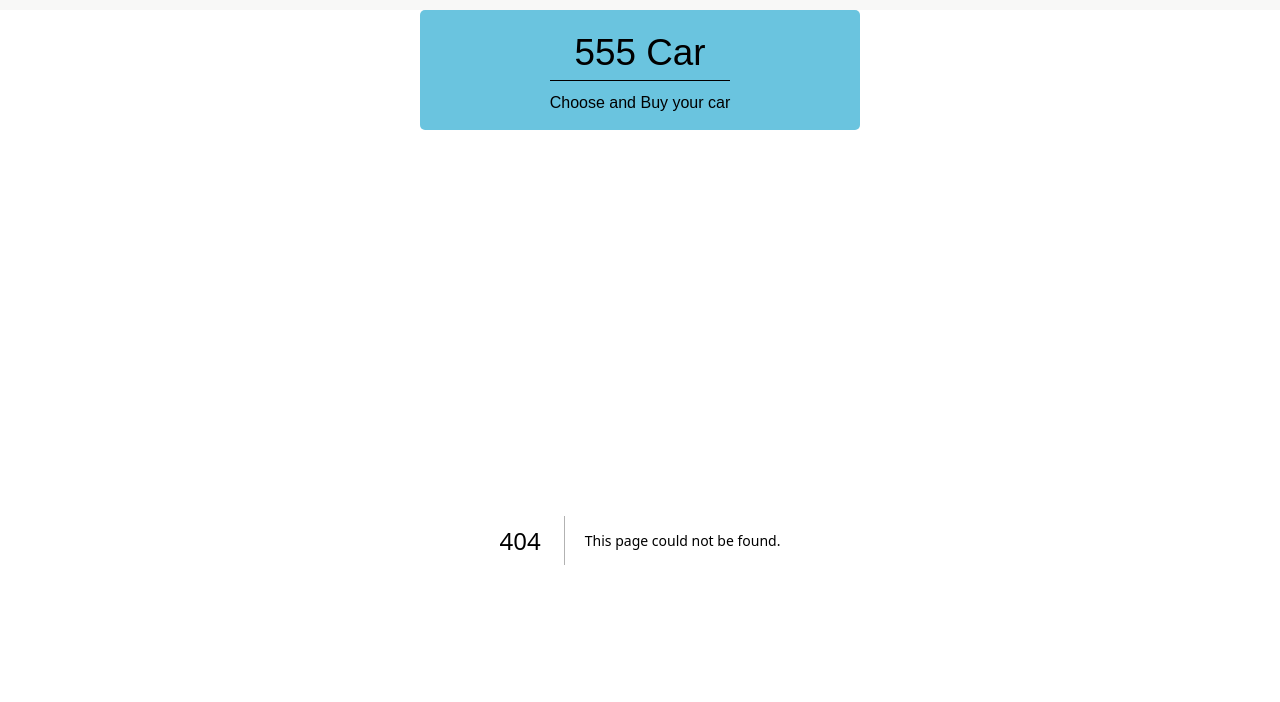
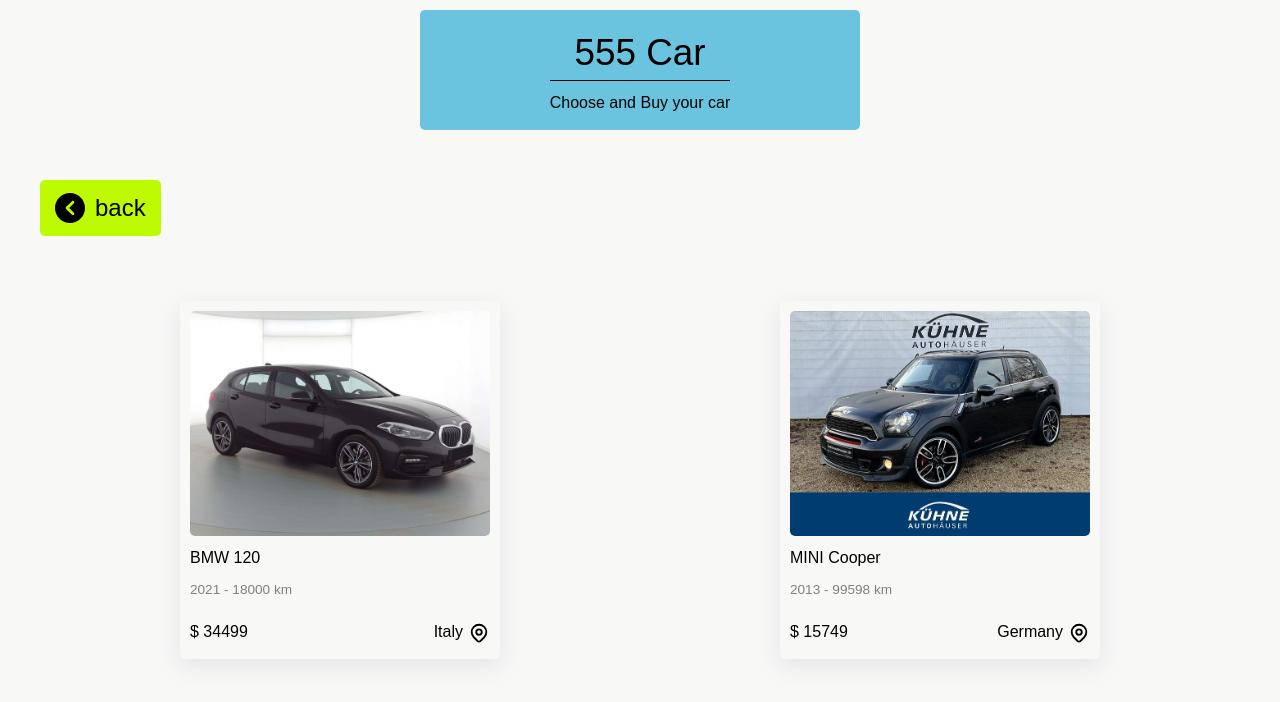
Before and after one commit to yosef-rrezaie/Car-project, a Next.js app: page /categories/hatchback in a window 1280 px wide. Before the commit this address had no page. Shown: the top 702 px of the page. Built offline with nearby package versions, Linux system fonts and the light colour scheme.

Commit message:
complete category section with dynamic route

```diff
--- /dev/null
+++ b/components/templates/CarList.js
@@ -0,0 +1,28 @@
+import { useRouter } from "next/router";
+import styles from "./CarList.module.css";
+import Back from "../icons/Back";
+import Card from "../modules/Card";
+
+function CarList({ data }) {
+  const router = useRouter();
+
+  const backHandler = () => {
+    router.back();
+  };
+
+  return (
+    <div className={styles.container}>
+      <div className={styles.back} onClick={backHandler}>
+        <Back />
+        <p>back</p>
+      </div>
+      <div className={styles.cards}>
+        {data.map((item) => (
+          <Card key={item.id} data={item} />
+        ))}
+      </div>
+    </div>
+  );
+}
+
+export default CarList;
--- /dev/null
+++ b/components/templates/CarList.module.css
@@ -0,0 +1,26 @@
+.container {
+    max-width: 1200px;
+    margin: auto;
+  }
+
+  .back {
+    display: flex;
+    align-items: center;
+    font-size: 1.5rem;
+    width: fit-content;
+    background-color: #befa00;
+    padding: 10px 15px;
+    border-radius: 5px;
+    margin: 50px 0;
+    cursor: pointer;
+  }
+
+  .back p {
+    margin-left: 10px;
+  }
+
+  .cards {
+    display: flex;
+    justify-content: space-around;
+    flex-wrap: wrap;
+  }
--- /dev/null
+++ b/pages/categories/[typeCars].js
@@ -0,0 +1,14 @@
+import CarList from "@/components/templates/CarList";
+import carsData from "@/data/carsData";
+import { useRouter } from "next/router";
+import React from "react";
+
+function TypeCars() {
+  const router = useRouter();
+  const { typeCars } = router.query;
+  console.log(typeCars);
+  const result = carsData.filter((car) => car.category === typeCars);
+  return <CarList data={result} />;
+}
+
+export default TypeCars;
```
